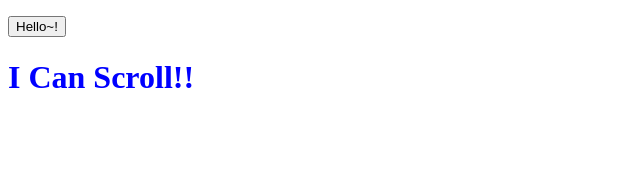
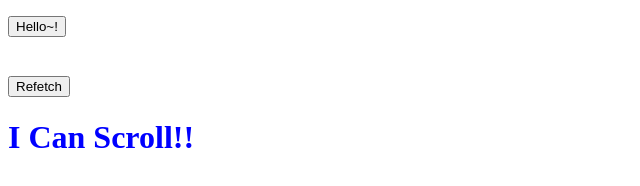
Before and after one commit to SINMINGYU/reactHooksPractice, a React (Create React App) app in the folder react-hooks/: page / in a window 1280 px wide. Shown: the part 586-772 px from the top of the page, without its empty margins (0-640 px from the left). Built offline with nearby package versions, Linux system fonts and the light colour scheme; no server answers.

Commit message:
practice_15_useAxios

```diff
--- a/react-hooks/src/App.js
+++ b/react-hooks/src/App.js
@@ -15,8 +15,17 @@
 import useScroll from "./UseScroll";
 import useFullscreen from "./useFullscreen";
 import useNotification from "./UseNotification";
+import useAxios from "./UseAxios";
 
 function App() {
+    // useAxios
+    const { loading, data, error, refetch } = useAxios({
+        url: "https://yts.mx/api/v2/list_movies.json",
+    });
+    console.log(
+        `Loading: ${loading}\nData: ${JSON.stringify(data)}\nError: ${error}`
+    );
+
     // useNotification
     const triggerNotif = useNotification("Can i steal your kimchi?", {
         body: "I love kimchi dont you?",
@@ -67,7 +76,7 @@
                 🪝 Practice React Hooks 🪝
             </h1>
             <p {...fadeInP}>fadeIn text~! 😝</p>
-            <div>
+
             <UseTabs initialTab={0} allTabs={content} />
             <br />
             <UseInput
@@ -101,11 +110,17 @@
             <div>
                 <button onClick={triggerNotif}>Hello~!</button>
             </div>
+            <br />
+            <div>
+                <h3>{data && data.status}</h3>
+                <h4>{loading && "Loading"}</h4>
+                <button onClick={refetch}>Refetch</button>
             </div>
+
             <div style={{ height: "1000vh" }}>
                 <h1
                     style={{
-                        position: "fixed",
+                        position: "flex",
                         color: y > 100 ? "red" : "blue",
                     }}>
                     I Can Scroll!!
--- /dev/null
+++ b/react-hooks/src/UseAxios.js
@@ -0,0 +1,41 @@
+import defaultAxios from "axios";
+import { useEffect, useState } from "react";
+
+const useAxios = (opts, axiosInstance = defaultAxios) => {
+    const [state, setState] = useState({
+        loading: true,
+        error: null,
+        data: null,
+    });
+    const [trigger, setTrigger] = useState(0);
+
+    useEffect(() => {
+        if (!opts.url) {
+            return;
+        }
+        axiosInstance(opts)
+            .then((data) => {
+                setState({
+                    ...state,
+                    loading: false,
+                    data,
+                });
+            })
+            .catch((error) => {
+                setState({ ...state, loading: false, error });
+            });
+        // eslint-disable-next-line react-hooks/exhaustive-deps
+    }, [trigger]);
+
+    const refetch = () => {
+        setState({
+            ...state,
+            loading: true,
+        });
+        setTrigger(Date.now());
+    };
+
+    return { ...state, refetch };
+};
+
+export default useAxios;
--- a/react-hooks/src/UseFadeIn.js
+++ b/react-hooks/src/UseFadeIn.js
@@ -3,17 +3,17 @@
 const useFadeIn = (duration = 1, delay = 0) => {
     const element = useRef();
     useEffect(() => {
+        if (typeof duration !== "number" || typeof delay !== "number") {
+            return;
+        }
         if (element.current) {
             const { current } = element;
             current.style.transition = `opacity ${duration}s ease-in-out ${delay}s`;
             current.style.opacity = 1;
         }
+        console.log(element);
         // eslint-disable-next-line react-hooks/exhaustive-deps
     }, []);
-    if (typeof duration !== "number" || typeof delay !== "number") {
-        return;
-    }
-    console.log(element);
     return { ref: element, style: { opacity: 0 } };
 };
 
```
Lines whose indentation alone changed are shown as unchanged.
